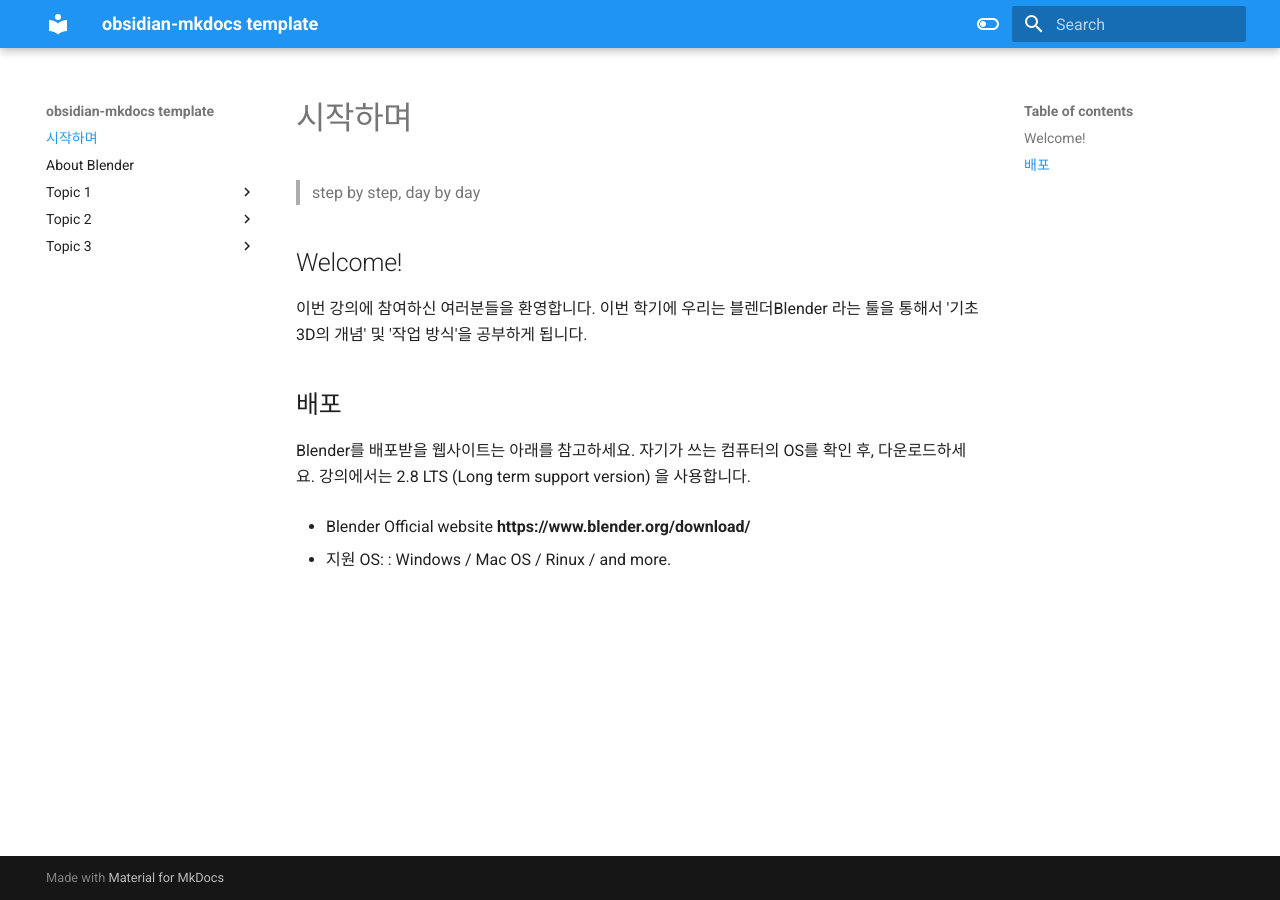
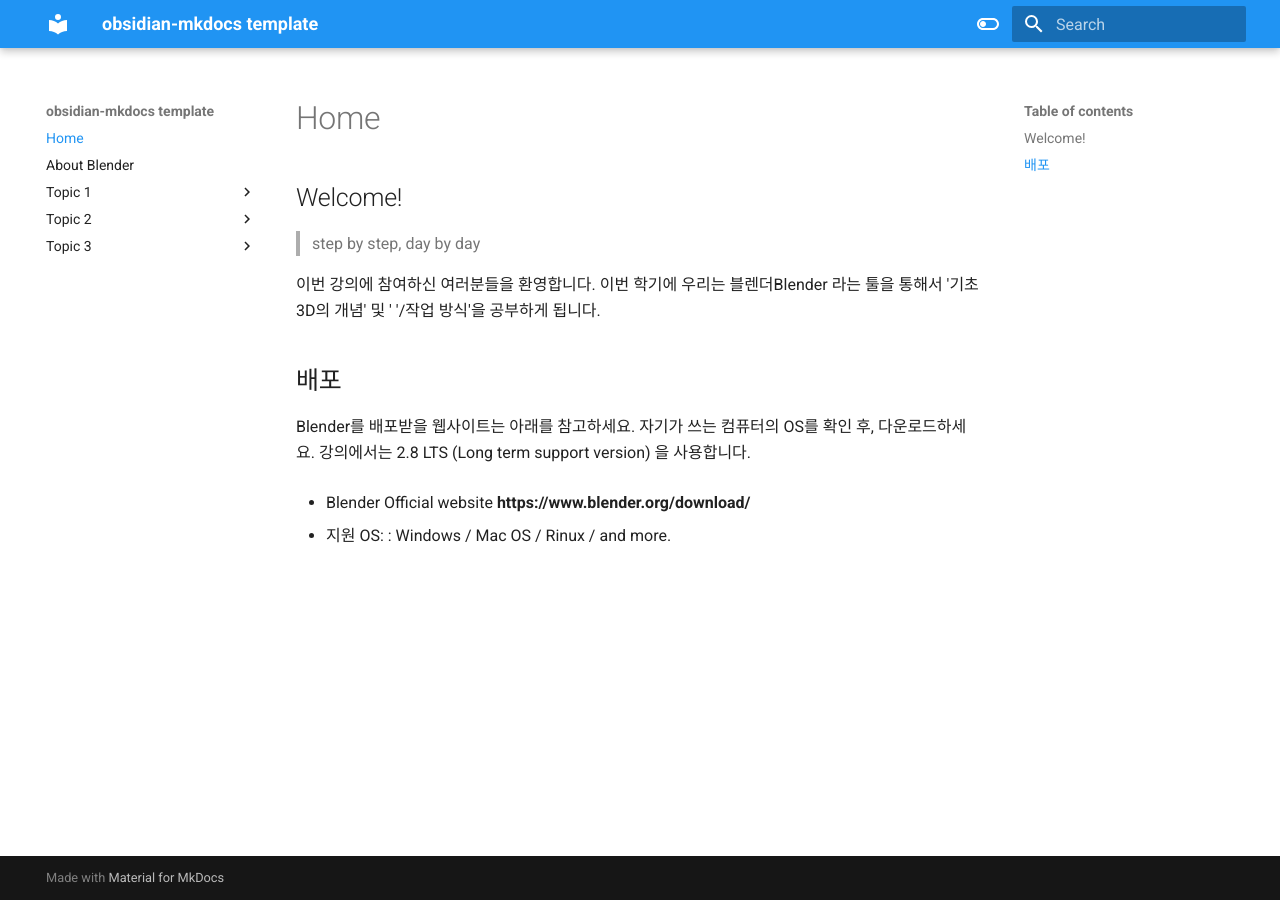
Before and after one commit to onmind/Ob, an MkDocs documentation site: the page built from docs/index.md, in a window 1280 px wide. Built offline with MkDocs 1.6.1 and Material for MkDocs 9.7.7, drawn with Linux system fonts in a browser that asks for light colours.

Commit message:
Update index.md

```diff
--- a/docs/index.md
+++ b/docs/index.md
@@ -1,10 +1,7 @@
-# 시작하며
-
+## Welcome!
 > step by step, day by day
 
-## Welcome!
-
-이번 강의에 참여하신 여러분들을 환영합니다. 이번 학기에 우리는 블렌더Blender 라는 툴을 통해서 '기초 3D의 개념' 및 '작업 방식'을 공부하게 됩니다.
+이번 강의에 참여하신 여러분들을 환영합니다. 이번 학기에 우리는 블렌더Blender 라는 툴을 통해서 '기초 3D의 개념' 및 ' '/작업 방식'을 공부하게 됩니다.
 
 ## 배포
 Blender를 배포받을 웹사이트는 아래를 참고하세요. 자기가 쓰는 컴퓨터의 OS를 확인 후, 다운로드하세요.  강의에서는 2.8 LTS (Long term support version) 을 사용합니다.
```
